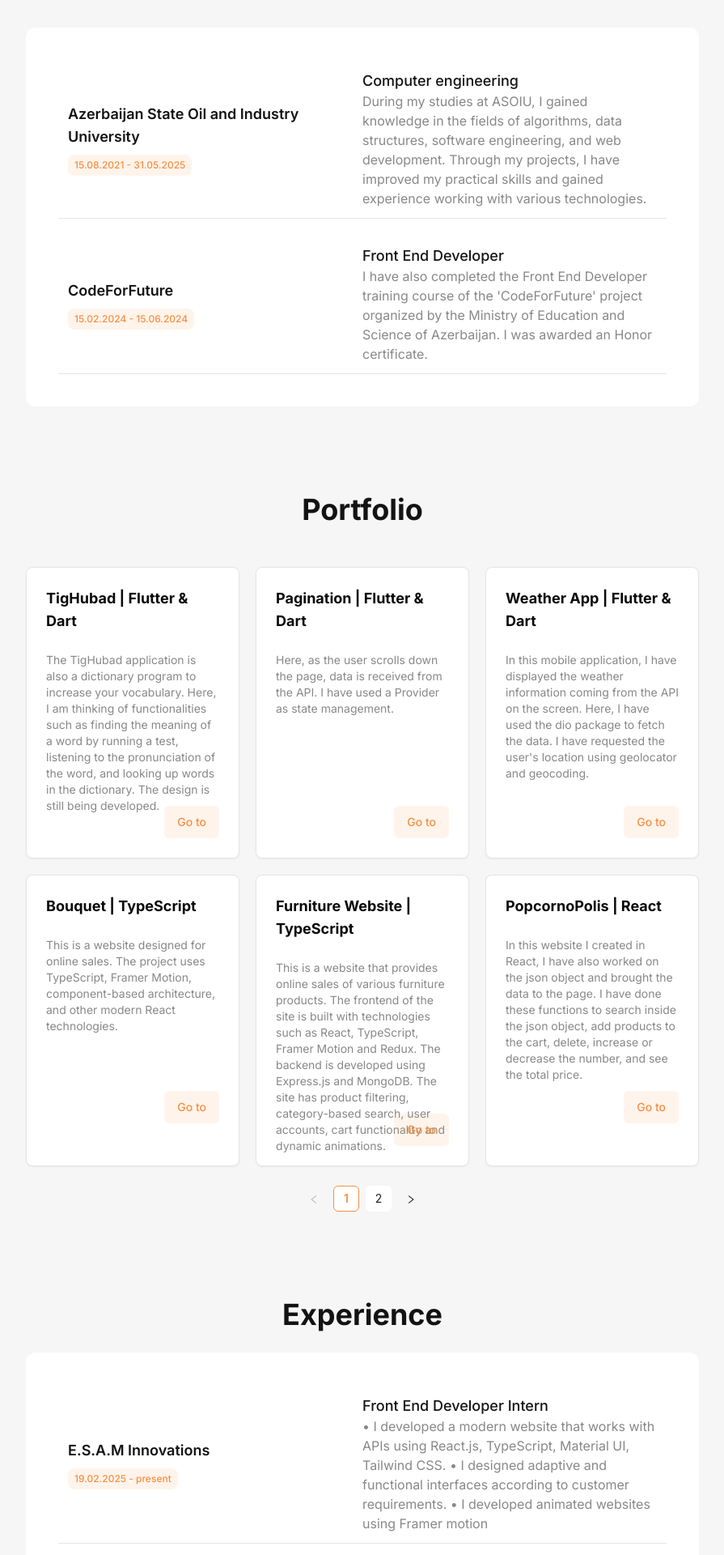
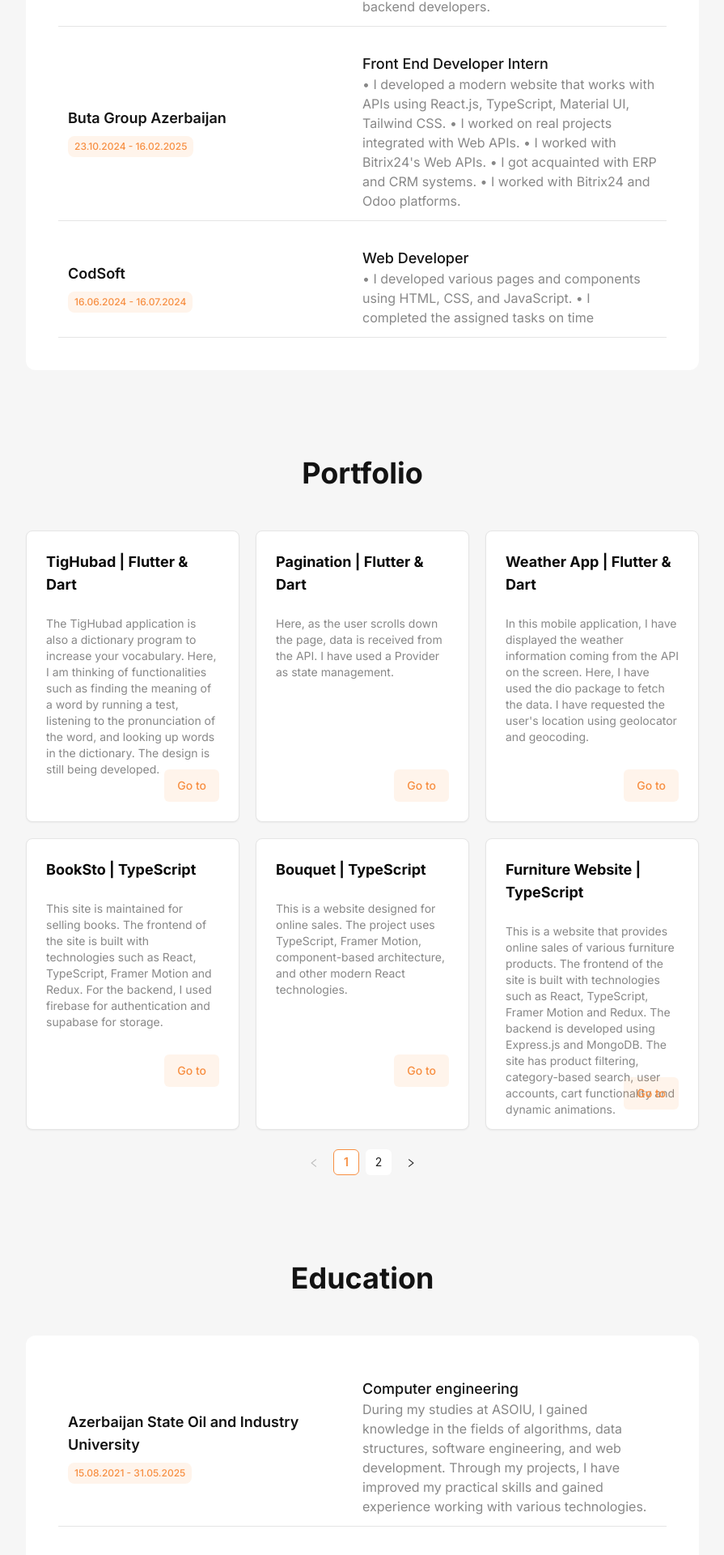
Before and after one commit to MhrrmliEltac/Portfolio-New, a React (Vite) app: page / in a window 1280 px wide. Shown: the part 1416-3336 px from the top of the page at 81% size, without its empty margins (192-1087 px from the left). Built offline with nearby package versions, Linux system fonts and the light colour scheme; a web font is replaced by a local one.

Commit message:
Portfolio

```diff
--- a/src/App.tsx
+++ b/src/App.tsx
@@ -26,9 +26,9 @@
                 <InfoSidebar />
                 <Navigation />
                 <HeroSection />
+                <Expreience />
+                <Portfolio />
                 <EducationSection />
-                <Portfolio />
-                <Expreience />
                 <GetInTouch />
                 <Footer />
               </MainLayout>
--- a/src/_mock/Experience.ts
+++ b/src/_mock/Experience.ts
@@ -13,7 +13,7 @@
     jobTitle: "Front End Developer Intern",
     date: "19.02.2025 - present",
     description:
-      "• React.js, TypeScript, Material UI, Tailwind CSS istifadə edərək API-larla işləyən modern veb sayt hazırladım.\n• Müştəri tələblərinə uyğun şəkildə adaptiv və funksional interfeyslər dizayn etdim.\n• Framer motion vasitəsilə animasiyalı veb saytlar hazırladım",
+      "• React.js, TypeScript, Material UI, Tailwind CSS istifadə edərək API-larla işləyən modern veb sayt hazırladım.\n• Müştəri tələblərinə uyğun şəkildə adaptiv və funksional interfeyslər dizayn etdim.\n• Framer motion vasitəsilə animasiyalı veb saytlar hazırladım\n• Müxtəlif API-larla inteqrasiya olunmuş real layihələr üzərində işlədim.\n• Dizaynerlər və backend tərtibatçıları ilə sıx əməkdaşlıq edərək, mən təmiz kodla yaradıcı konsepsiyaları həyata keçirdim.",
   },
   {
     id: 1,
--- a/src/_mock/Portfolio.ts
+++ b/src/_mock/Portfolio.ts
@@ -29,6 +29,13 @@
   },
   {
     id: 1,
+    title: "BookSto | TypeScript",
+    description:
+      "Bu sayt kitabların satışı üçün nəzərdə tutulmuşdur. Saytın frontend hissəsi React, TypeScript, Framer Motion və Redux kimi texnologiyalarla qurulmuşdur. Backend isə firebase authentication üçün və supabase isə storage üçün istifadə etmişəm.",
+    link: ["https://book-sto.vercel.app/"],
+  },
+  {
+    id: 1231,
     title: "Bouquet | TypeScript",
     description:
       "Bu, onlayn satış üçün nəzərdə tutulmuş veb səhifədir. Layihədə TypeScript, Framer Motion, komponent əsaslı arxitektura və digər müasir React texnologiyalarından istifadə olunmuşdur.",
--- a/src/components/sections/GetInTouch.tsx
+++ b/src/components/sections/GetInTouch.tsx
@@ -43,7 +43,7 @@
         <form
           ref={form}
           onSubmit={handleSubmit}
-          className="flex gap-10 flex-col xl:w-3/4 md:w-1/2 bg-white rounded-xl p-5 transition-all duration-300 hover:shadow-md"
+          className="flex gap-10 flex-col 2xl:w-3/4 md:w-1/2 bg-white rounded-xl p-5 transition-all duration-300 hover:shadow-md"
         >
           <div className="flex gap-10 max-md:flex-wrap">
             <div className="flex flex-col w-full">
@@ -106,7 +106,7 @@
             {t("Mesaj göndər")}
           </Button>
         </form>
-        <div className="xl:w-1/4 md::w-1/2 w-full flex flex-col transition-all duration-300">
+        <div className="2xl:w-1/4 md:w-1/2 w-full flex flex-col transition-all duration-300">
           <CartTouch />
         </div>
       </div>
--- a/src/components/sections/HeroSection.tsx
+++ b/src/components/sections/HeroSection.tsx
@@ -17,7 +17,7 @@
       id="hero"
     >
       <div className="flex justify-between items-center flex-wrap gap-10 bg-white rounded-xl p-16 transition-all duration-300 hover:shadow-md">
-        <div className="flex flex-col gap-5 lg:w-2/5 w-full">
+        <div className="flex flex-col gap-5 2xl:w-2/5 w-full">
           <h3 className="text-[40px] font-semibold text-[#131313]">
             Frontend Developer | Flutter Enthusiast
           </h3>
--- a/src/lib/i18n/locales/en.json
+++ b/src/lib/i18n/locales/en.json
@@ -20,7 +20,7 @@
   "TypeScript-də yeni başladığım üçün sadə dizayn bir todo list app düzəltməyi fikirləşdim. Sadə olmasa da düzəltməyi bacardıq. Redux-toolkit istifadə edərək ərsəyə gətirdim": "Since I am new to TypeScript, I thought of making a simple design todo list app. Although it is not simple, we managed to make it. I created it using Redux-toolkit",
   "Təcrübə": "Experience",
   "Keçid et": "Go to",
-  "• React.js, TypeScript, Material UI, Tailwind CSS istifadə edərək API-larla işləyən modern veb sayt hazırladım.\n• Müştəri tələblərinə uyğun şəkildə adaptiv və funksional interfeyslər dizayn etdim.\n• Framer motion vasitəsilə animasiyalı veb saytlar hazırladım": "• I developed a modern website that works with APIs using React.js, TypeScript, Material UI, Tailwind CSS.\n• I designed adaptive and functional interfaces according to customer requirements.\n• I developed animated websites using Framer motion",
+  "• React.js, TypeScript, Material UI, Tailwind CSS istifadə edərək API-larla işləyən modern veb sayt hazırladım.\n• Müştəri tələblərinə uyğun şəkildə adaptiv və funksional interfeyslər dizayn etdim.\n• Framer motion vasitəsilə animasiyalı veb saytlar hazırladım\n• Müxtəlif API-larla inteqrasiya olunmuş real layihələr üzərində işlədim.\n• Dizaynerlər və backend tərtibatçıları ilə sıx əməkdaşlıq edərək, mən təmiz kodla yaradıcı konsepsiyaları həyata keçirdim.": "• I developed a modern website that works with APIs using React.js, TypeScript, Material UI, Tailwind CSS.\n• I designed adaptive and functional interfaces according to client requirements.\n• I developed animated websites using Framer motion.\n• I worked on real projects integrated with various APIs.\n• I implemented creative concepts with clean code, working closely with designers and backend developers.",
   "• React.js, TypeScript, Material UI, Tailwind CSS istifadə edərək API-larla işləyən modern veb sayt hazırladım.\n• Web API-lərlə inteqrasiya olunmuş real layihələr üzərində işlədim.\n• Bitrix24-ün Web API-ları ilə işlədim. \n• ERP və CRM sistemləri ilə tanış oldum.\n• Bitrix24 və Odoo platformaları ilə işlədim.": "• I developed a modern website that works with APIs using React.js, TypeScript, Material UI, Tailwind CSS.\n• I worked on real projects integrated with Web APIs.\n• I worked with Bitrix24's Web APIs. \n• I got acquainted with ERP and CRM systems.\n• I worked with Bitrix24 and Odoo platforms.",
   "• HTML, CSS və JavaScript istifadə edərək müxtəlif səhifələr və komponentlər hazırladım.\n• Verilən tapşırıqları vaxtı vaxtında yerinə yetirdim\n": "• I developed various pages and components using HTML, CSS, and JavaScript.\n• I completed the assigned tasks on time\n",
   "Əlaqə Saxla": "Contact Us",
@@ -33,5 +33,6 @@
   "Ö.F. Nemanzadə küç 28": "Ö.F. Nemanzade street 28",
   "Bu mobil applikasiya da api-dan gələn hava məlumatını ekranda göstərmişəm. Burada dio paketindən istifadə edərək, məlumatları gətirmişəm. Geolocator və geocoding vasitəsilə istifadəçinin məkanını alıb istək atmışam": "In this mobile application, I have displayed the weather information coming from the API on the screen. Here, I have used the dio package to fetch the data. I have requested the user's location using geolocator and geocoding.",
   "Burada istifadəçi səhifə də aşağı doğru hərəkət elətdirdikcə api-dan məlumatlar gəlir. State management olaraq Provider istifadə etmişəm.": "Here, as the user scrolls down the page, data is received from the API. I have used a Provider as state management.",
-  "TigHubad applikasiyasın da söz bazanızı artırmaq üçün lüğət proqramıdı. Burada test işliyərək sözün mənasını tapmaq, sözün deyilişinə qulaq asmaq və lüğətdən söz axtarmaq bu kimi funksionallıqlar düşünürəm. Hələki dizayn hazırlanır": "The TigHubad application is also a dictionary program to increase your vocabulary. Here, I am thinking of functionalities such as finding the meaning of a word by running a test, listening to the pronunciation of the word, and looking up words in the dictionary. The design is still being developed."
+  "TigHubad applikasiyasın da söz bazanızı artırmaq üçün lüğət proqramıdı. Burada test işliyərək sözün mənasını tapmaq, sözün deyilişinə qulaq asmaq və lüğətdən söz axtarmaq bu kimi funksionallıqlar düşünürəm. Hələki dizayn hazırlanır": "The TigHubad application is also a dictionary program to increase your vocabulary. Here, I am thinking of functionalities such as finding the meaning of a word by running a test, listening to the pronunciation of the word, and looking up words in the dictionary. The design is still being developed.",
+  "Bu sayt kitabların satışı üçün nəzərdə tutulmuşdur. Saytın frontend hissəsi React, TypeScript, Framer Motion və Redux kimi texnologiyalarla qurulmuşdur. Backend isə firebase authentication üçün və supabase isə storage üçün istifadə etmişəm.": "This site is maintained for selling books. The frontend of the site is built with technologies such as React, TypeScript, Framer Motion and Redux. For the backend, I used firebase for authentication and supabase for storage."
 }
--- a/src/lib/i18n/locales/ru.json
+++ b/src/lib/i18n/locales/ru.json
@@ -20,7 +20,7 @@
   "TypeScript-də yeni başladığım üçün sadə dizayn bir todo list app düzəltməyi fikirləşdim. Sadə olmasa da düzəltməyi bacardıq. Redux-toolkit istifadə edərək ərsəyə gətirdim": "Так как я только начал работать с TypeScript, я решил создать простое приложение для списка задач. Хотя оно и не такое простое, я смог его реализовать с помощью Redux Toolkit.",
   "Təcrübə": "Опыт",
   "Keçid et": "Перейти",
-  "• React.js, TypeScript, Material UI, Tailwind CSS istifadə edərək API-larla işləyən modern veb sayt hazırladım.\n• Müştəri tələblərinə uyğun şəkildə adaptiv və funksional interfeyslər dizayn etdim.\n• Framer motion vasitəsilə animasiyalı veb saytlar hazırladım": "• Я разработал современный веб-сайт, работающий с API, используя React.js, TypeScript, Material UI, Tailwind CSS.\n• Создавал адаптивные и функциональные интерфейсы в соответствии с требованиями клиентов.\n• Разрабатывал анимированные веб-сайты с помощью Framer Motion.",
+  "• React.js, TypeScript, Material UI, Tailwind CSS istifadə edərək API-larla işləyən modern veb sayt hazırladım.\n• Müştəri tələblərinə uyğun şəkildə adaptiv və funksional interfeyslər dizayn etdim.\n• Framer motion vasitəsilə animasiyalı veb saytlar hazırladım\n• Müxtəlif API-larla inteqrasiya olunmuş real layihələr üzərində işlədim.\n• Dizaynerlər və backend tərtibatçıları ilə sıx əməkdaşlıq edərək, mən təmiz kodla yaradıcı konsepsiyaları həyata keçirdim.": "• Я разработал современный веб-сайт, работающий с API, используя React.js, TypeScript, Material UI, Tailwind CSS.\n• Я разработал адаптивные и функциональные интерфейсы в соответствии с требованиями клиента.\n• Я разработал анимированные веб-сайты с использованием Framer motion.\n• Я работал над реальными проектами, интегрированными с различными API.\n• Я реализовал креативные концепции с помощью чистого кода, тесно сотрудничая с дизайнерами и разработчиками бэкэнда.",
   "• React.js, TypeScript, Material UI, Tailwind CSS istifadə edərək API-larla işləyən modern veb sayt hazırladım.\n• Web API-lərlə inteqrasiya olunmuş real layihələr üzərində işlədim.\n• Bitrix24-ün Web API-ları ilə işlədim. \n• ERP və CRM sistemləri ilə tanış oldum.\n• Bitrix24 və Odoo platformaları ilə işlədim.": "• Я разработал современный веб-сайт, работающий с API, используя React.js, TypeScript, Material UI, Tailwind CSS.\n• Работал над реальными проектами, интегрированными с Web API.\n• Работал с Web API Bitrix24. \n• Ознакомился с ERP и CRM системами.\n• Работал с платформами Bitrix24 и Odoo.",
   "• HTML, CSS və JavaScript istifadə edərək müxtəlif səhifələr və komponentlər hazırladım.\n• Verilən tapşırıqları vaxtı vaxtında yerinə yetirdim\n": "• Я разработал различные страницы и компоненты, используя HTML, CSS и JavaScript.\n• Выполнял поставленные задачи вовремя\n",
   "Əlaqə Saxla": "Связаться с нами",
@@ -33,5 +33,6 @@
   "Ö.F. Nemanzadə küç 28": "Улица О.Ф. Неманзаде, 28",
   "Bu mobil applikasiya da api-dan gələn hava məlumatını ekranda göstərmişəm. Burada dio paketindən istifadə edərək, məlumatları gətirmişəm. Geolocator və geocoding vasitəsilə istifadəçinin məkanını alıb istək atmışam": "В этом мобильном приложении я отображал погодную информацию с API. Использовал пакет dio для получения данных. С помощью Geolocator и Geocoding получал местоположение пользователя и отправлял запрос.",
   "Burada istifadəçi səhifə də aşağı doğru hərəkət elətdirdikcə api-dan məlumatlar gəlir. State management olaraq Provider istifadə etmişəm.": "Здесь, по мере прокрутки страницы пользователем, данные загружаются с API. В качестве управления состоянием использовал Provider.",
-  "TigHubad applikasiyasın da söz bazanızı artırmaq üçün lüğət proqramıdı. Burada test işliyərək sözün mənasını tapmaq, sözün deyilişinə qulaq asmaq və lüğətdən söz axtarmaq bu kimi funksionallıqlar düşünürəm. Hələki dizayn hazırlanır": "Приложение TigHubad — это словарь для расширения словарного запаса. Планируются функции: прохождение тестов для нахождения значения слова, прослушивание произношения и поиск слов в словаре. Дизайн ещё в разработке."
+  "TigHubad applikasiyasın da söz bazanızı artırmaq üçün lüğət proqramıdı. Burada test işliyərək sözün mənasını tapmaq, sözün deyilişinə qulaq asmaq və lüğətdən söz axtarmaq bu kimi funksionallıqlar düşünürəm. Hələki dizayn hazırlanır": "Приложение TigHubad — это словарь для расширения словарного запаса. Планируются функции: прохождение тестов для нахождения значения слова, прослушивание произношения и поиск слов в словаре. Дизайн ещё в разработке.",
+  "Bu sayt kitabların satışı üçün nəzərdə tutulmuşdur. Saytın frontend hissəsi React, TypeScript, Framer Motion və Redux kimi texnologiyalarla qurulmuşdur. Backend isə firebase authentication üçün və supabase isə storage üçün istifadə etmişəm.": "Этот сайт предназначен для продажи книг. Интерфейс сайта создан с использованием таких технологий, как React, TypeScript, Framer Motion и Redux. Я использовал Firebase для аутентификации и Supabase для хранения."
 }
```
